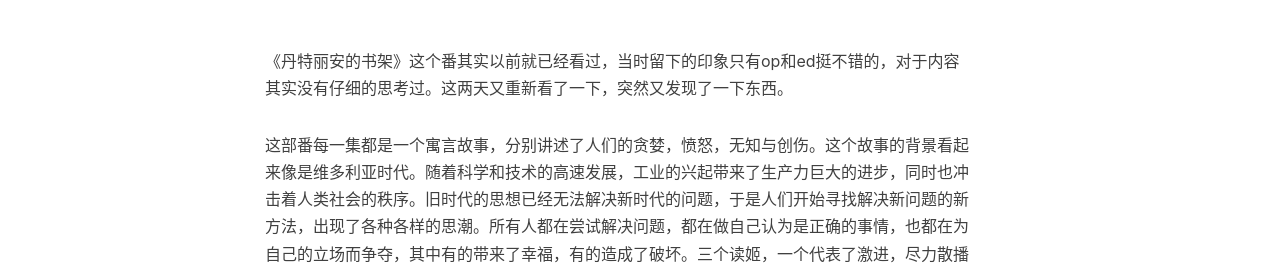
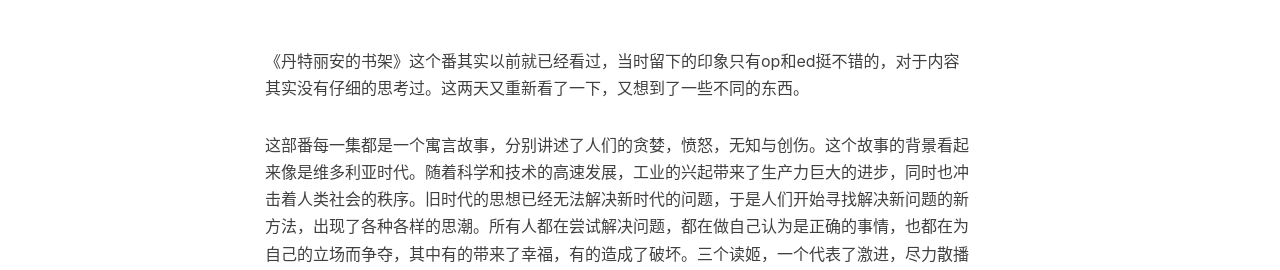
Before and after one commit to Borelset/borelset.github.io, a Jekyll site: the page built from _posts/2019-3-31-丹特丽安的书架.markdown, in a window 1280 px wide. Shown: the part 459-729 px from the top of the page. Built offline with Jekyll 4.4.1, drawn with Linux system fonts in a browser that asks for light colours; nearby versions of some CDN libraries; comment, search, counter and statistics services are not loaded.

Commit message:
add post

```diff
--- a/_posts/2019-3-31-丹特丽安的书架.markdown
+++ b/_posts/2019-3-31-丹特丽安的书架.markdown
@@ -8,6 +8,6 @@
 ---
 
 
-《丹特丽安的书架》这个番其实以前就已经看过，当时留下的印象只有op和ed挺不错的，对于内容其实没有仔细的思考过。这两天又重新看了一下，突然又发现了一下东西。
+《丹特丽安的书架》这个番其实以前就已经看过，当时留下的印象只有op和ed挺不错的，对于内容其实没有仔细的思考过。这两天又重新看了一下，又想到了一些不同的东西。
 
 这部番每一集都是一个寓言故事，分别讲述了人们的贪婪，愤怒，无知与创伤。这个故事的背景看起来像是维多利亚时代。随着科学和技术的高速发展，工业的兴起带来了生产力巨大的进步，同时也冲击着人类社会的秩序。旧时代的思想已经无法解决新时代的问题，于是人们开始寻找解决新问题的新方法，出现了各种各样的思潮。所有人都在尝试解决问题，都在做自己认为是正确的事情，也都在为自己的立场而争夺，其中有的带来了幸福，有的造成了破坏。三个读姬，一个代表了激进，尽力散播新的思想；一个代表了反动，尽力摧毁新思想；一个代表了保守，尽量回收不合适的新思想。无论谁对谁错，以这一个个的故事，唤醒那段为真理而奋斗的历史，那段百花齐放的历史，便已经足够了。
```
